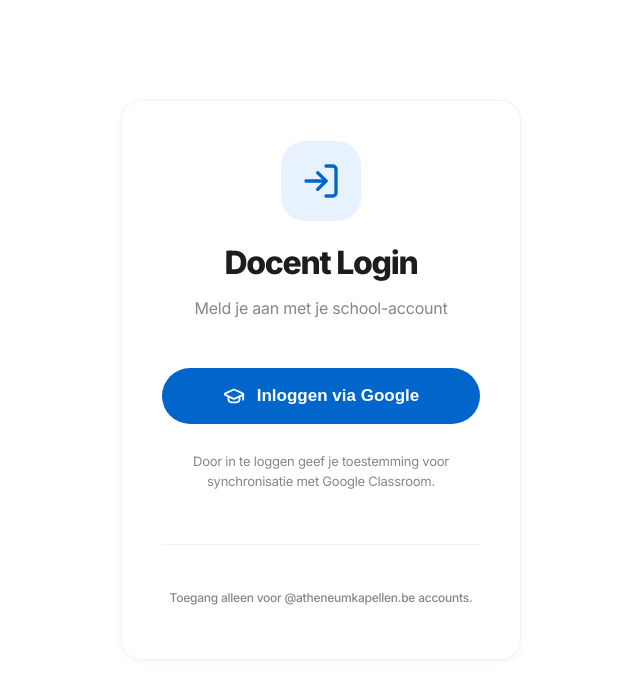
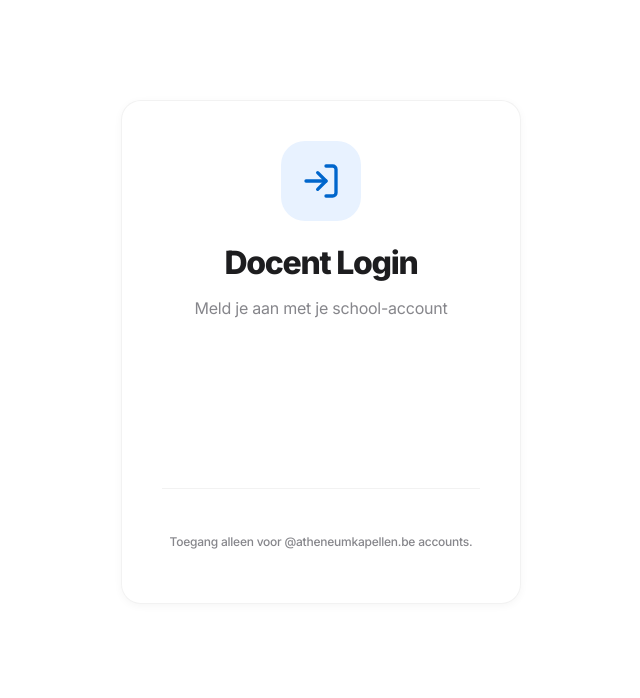
Before and after one commit to jvm985/opdrachten, a React (Vite) app in the folder client-teacher/: page /login in a window 1280 px wide. Shown: the top 698 px of the page, without its empty margins (319-959 px from the left). Built offline with nearby package versions, Linux system fonts and the light colour scheme.

Commit message:
Update: 2026-03-19 22:57:16

```diff
--- a/client-teacher/src/pages/Login.tsx
+++ b/client-teacher/src/pages/Login.tsx
@@ -1,14 +1,22 @@
 import { useState } from 'react';
 import { useNavigate } from 'react-router-dom';
-import { LogIn, GraduationCap } from 'lucide-react';
-import { useGoogleLogin } from '@react-oauth/google';
+import { LogIn } from 'lucide-react';
+import { GoogleLogin } from '@react-oauth/google';
 
 export default function Login() {
   const [error, setError] = useState('');
   const [isLoading, setIsLoading] = useState(false);
   const navigate = useNavigate();
 
-  const handleLoginResponse = async (res: Response) => {
+  const handleGoogleSuccess = async (response: any) => {
+    setError('');
+    setIsLoading(true);
+    try {
+      const res = await fetch('/api/auth/google', {
+        method: 'POST',
+        headers: { 'Content-Type': 'application/json' },
+        body: JSON.stringify({ token: response.credential, role: 'teacher' }),
+      });
       const data = await res.json();
       if (res.ok) {
         sessionStorage.setItem('user', JSON.stringify(data));
@@ -16,31 +24,12 @@ export default function Login() {
       } else {
         setError(data.error || 'Google login mislukt');
       }
-  };
-
-  const login = useGoogleLogin({
-    onSuccess: async (codeResponse) => {
-      setError('');
-      setIsLoading(true);
-      try {
-        const res = await fetch('/api/auth/google', {
-          method: 'POST',
-          headers: { 'Content-Type': 'application/json' },
-          body: JSON.stringify({
-            code: codeResponse.code,
-            role: 'teacher'
-          }),
-        });
-        await handleLoginResponse(res);
     } catch (e) {
-        setError('Inloggen mislukt');
+      setError('Verbindingsfout met server');
     } finally {
       setIsLoading(false);
     }
-    },
-    flow: 'auth-code',
-    scope: 'email profile openid https://www.googleapis.com/auth/classroom.courses.readonly https://www.googleapis.com/auth/classroom.coursework.me https://www.googleapis.com/auth/classroom.coursework.students',
-  });
+  };
 
   return (
     <div className="animate-up" style={{ padding: '100px 0', maxWidth: '400px', margin: '0 auto' }}>
@@ -59,26 +48,15 @@ export default function Login() {
           </div>
         )}
 
-        <div style={{ display: 'flex', flexDirection: 'column', gap: '16px' }}>
-          <button
-            className="btn"
-            onClick={() => login()}
-            disabled={isLoading}
-            style={{ width: '100%', height: '56px', fontSize: '17px', gap: '12px' }}
-          >
+        <div style={{ display: 'flex', justifyContent: 'center', padding: '20px 0' }}>
           {isLoading ? (
-              'Bezig met inloggen...'
+            <div style={{ fontSize: '15px', fontWeight: '600', color: 'var(--system-blue)' }}>Bezig met verifiëren...</div>
           ) : (
-              <>
-                <GraduationCap size={22} />
-                Inloggen via Google
-              </>
+            <GoogleLogin
+              onSuccess={handleGoogleSuccess}
+              onError={() => setError('Google login mislukt')}
+            />
           )}
-          </button>
-
-          <p className="text-muted" style={{ fontSize: '13px', textAlign: 'center', marginTop: '12px' }}>
-            Door in te loggen geef je toestemming voor synchronisatie met Google Classroom.
-          </p>
         </div>
 
         <div style={{ marginTop: '40px', paddingTop: '32px', borderTop: '1px solid var(--system-border-light)', textAlign: 'center' }}>
--- a/client-teacher/src/pages/TeacherResults.tsx
+++ b/client-teacher/src/pages/TeacherResults.tsx
@@ -562,11 +562,6 @@ export default function TeacherResults() {
           <div style={{ display: 'flex', gap: '12px' }}>
             <button className="btn btn-secondary" onClick={copyForClassroom} title="Kopieer voor spreadsheet/Classroom"><Copy size={18} /> Kopieer lijst</button>
             <button className="btn btn-secondary" onClick={exportCSV} title="Download CSV bestand"><FileDown size={18} /> CSV Export</button>
-            {user.hasClassroom && (
-              <button className="btn" style={{ background: '#1e8e3e' }} title="Synchroniseer met Google Classroom">
-                <GraduationCap size={18} /> Sync Classroom
-              </button>
-            )}
           </div>
         </header>
 
```
Also changed, not shown: 1 other file (tests, documents, lock files or other folders). Lines whose indentation alone changed are shown as unchanged.
